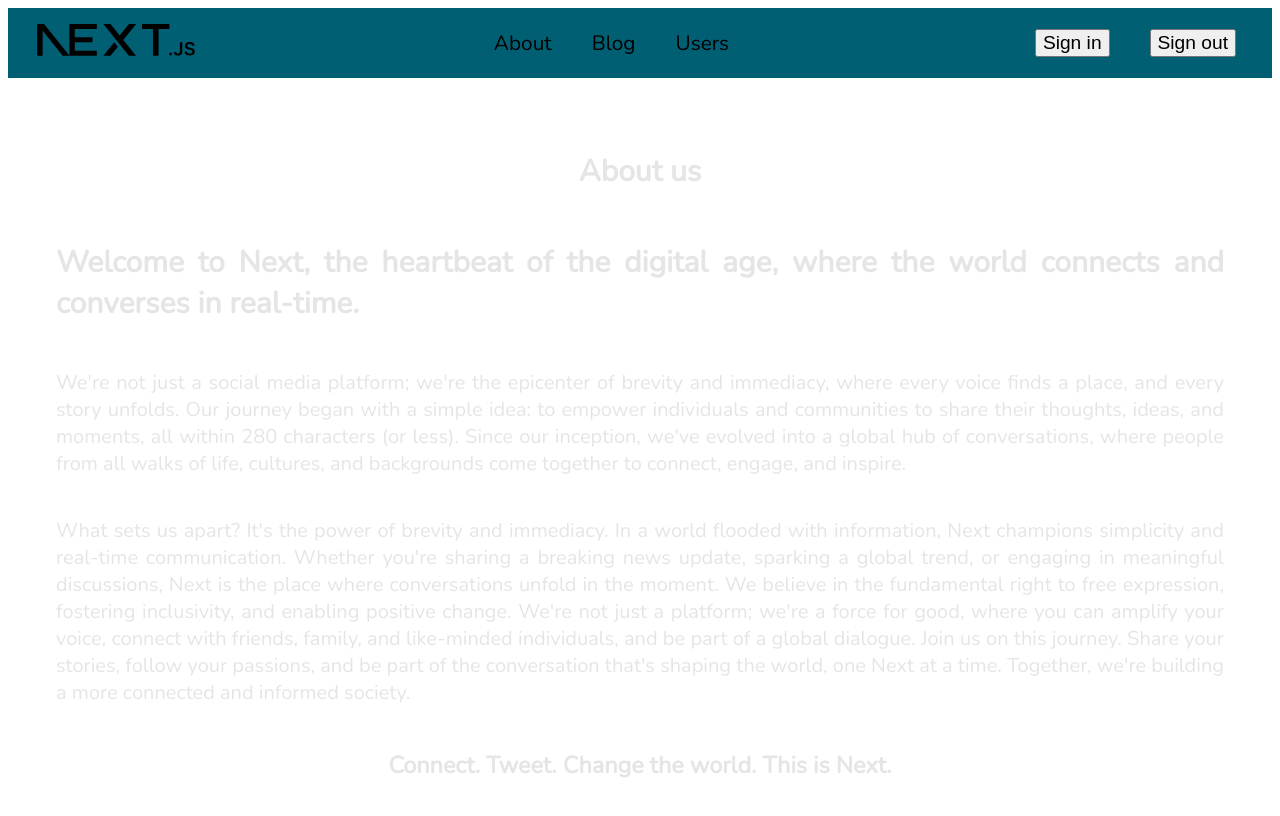
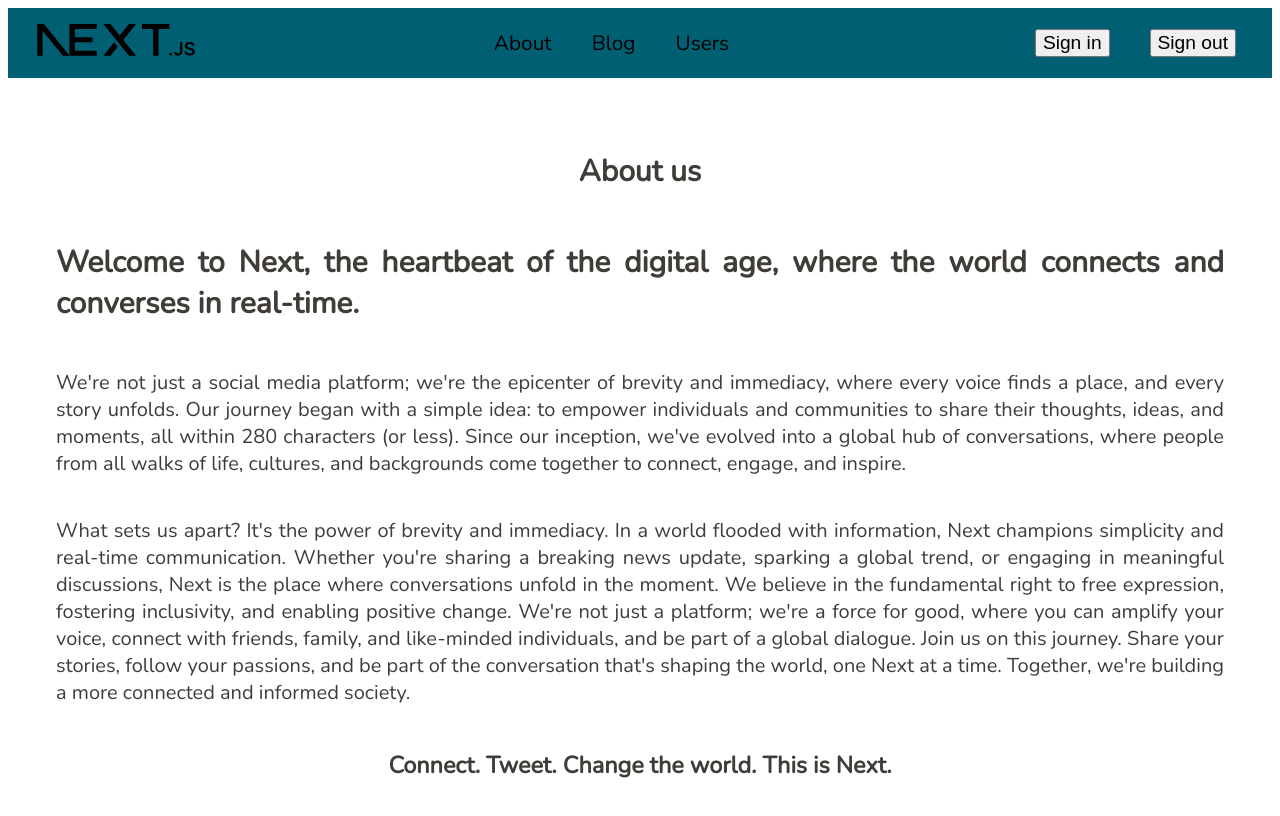
Before and after one commit to Jakub-Pinkowski/Social-Media, a Next.js app: page /about in a window 1280 px wide. Shown: the top 816 px of the page. Built offline with nearby package versions, Linux system fonts and the light colour scheme; no server answers.

Commit message:
Small styling updates

```diff
--- a/app/about/page.module.css
+++ b/app/about/page.module.css
@@ -6,5 +6,5 @@
     margin: 2rem;
     height: 100vh;
     font-size: 20px;
-    color: var(--light-gray)
+    color: var(--dark-gray)
 }
--- a/components/FollowButton/FollowButton.tsx
+++ b/components/FollowButton/FollowButton.tsx
@@ -16,7 +16,7 @@ export default async function FollowButton({ targetUserId }: Props) {
         .then((user) => user?.id!)
 
     if (!currentUserId) {
-        return <p>Log in via Google Account to follow other users</p>
+        return <p>Log in via GitHub Account to follow other users</p>
     }
 
     const isFollowing = await prisma.follows.findFirst({
--- a/components/buttons.tsx
+++ b/components/buttons.tsx
@@ -1,7 +1,6 @@
 'use client'
 
 import { useSession, signIn, signOut } from 'next-auth/react'
-import Image from 'next/image'
 import Link from 'next/link'
 
 export function SignInButton() {
```
